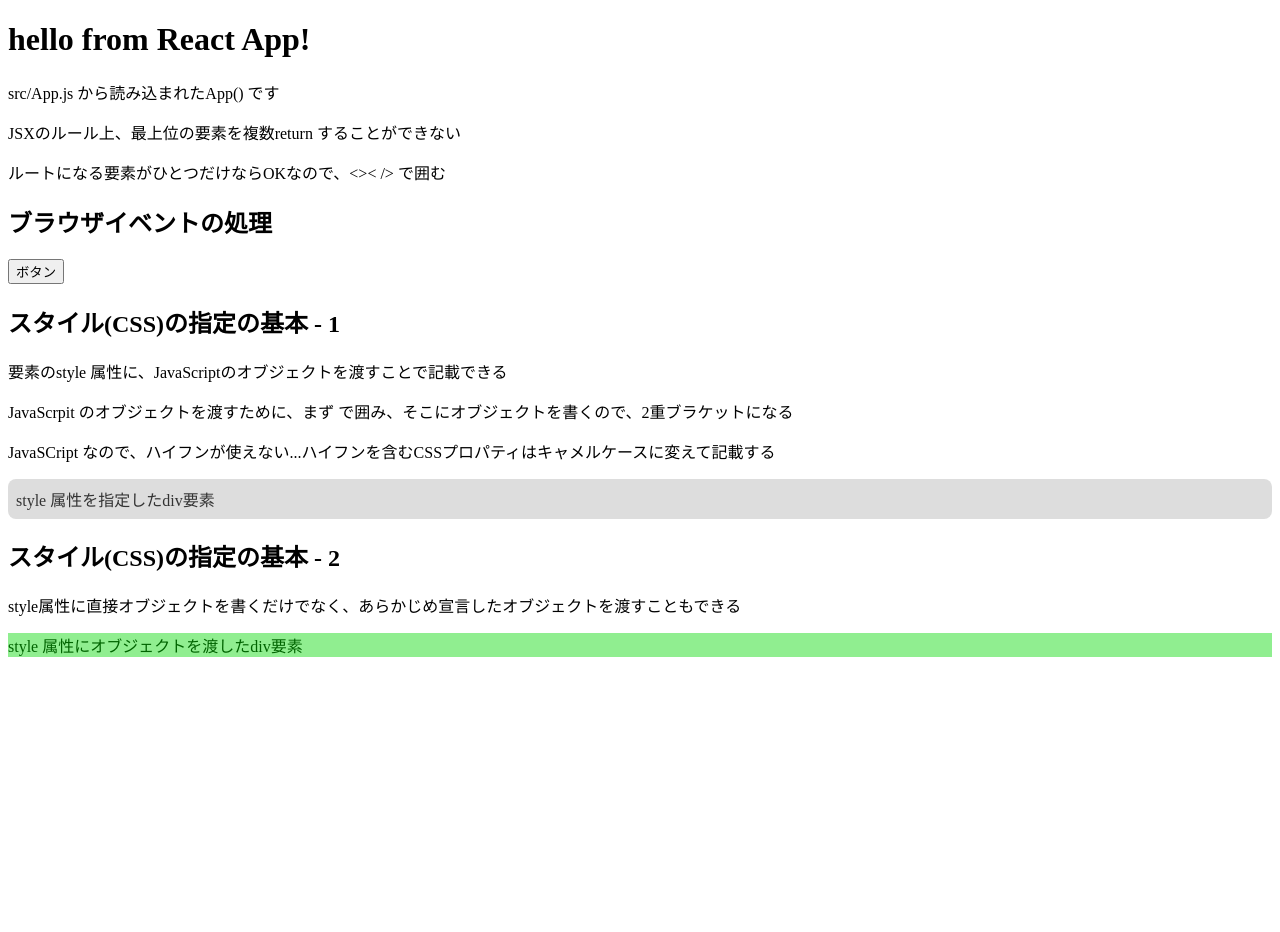
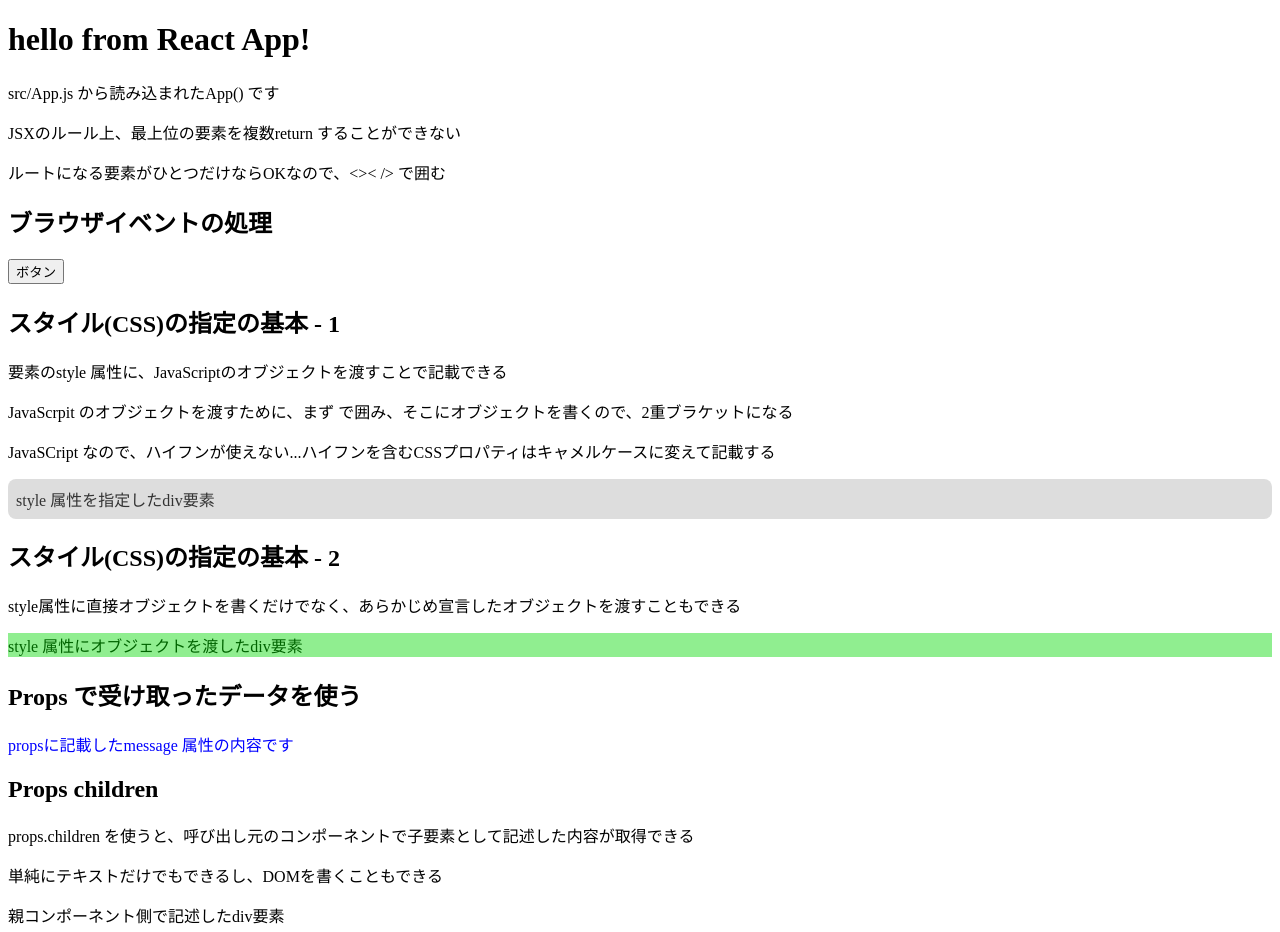
Before and after one commit to y-uchiida/react_training001, a React (Create React App) app: page / in a window 1280 px wide. Shown: the top 932 px of the page. Before the commit the page ends 800 px from the top, so only its background shows below. Built offline with nearby package versions, Linux system fonts and the light colour scheme.

Commit message:
propsの利用例

```diff
--- a/src/App.jsx
+++ b/src/App.jsx
@@ -2,6 +2,8 @@ import {HelloFromReact} from './components/HelloFromReact'
 import {FunctionInComponent} from './components/FunctionInComponent'
 import {EventHandling} from './components/EventHandling'
 import {SetCSSStyles} from './components/SetCSSStyles'
+import {MessageFromProps} from './components/MessageFromProps'
+import {ChildrenOfProps} from './components/ChildrenOfProps'
 
 /* render に渡す関数を宣言、これをコンポーネントとして扱う */
 /* export をつけて宣言することで、別ファイルから読み込むことができるようになる */
@@ -14,6 +16,13 @@ export const App = () => {
       <FunctionInComponent />
       <EventHandling />
       <SetCSSStyles />
+
+      {/* MessageFromProps は、color とmessage を受け取るので、属性として渡す */}
+      <MessageFromProps color="blue" message="propsに記載したmessage 属性の内容です" />
+
+      <ChildrenOfProps fontSize="24px">
+        <div>親コンポーネント側で記述したdiv要素</div>
+      </ChildrenOfProps>
     </>
   );
 };
--- /dev/null
+++ b/src/components/ChildrenOfProps.jsx
@@ -0,0 +1,25 @@
+/* props children
+ * 呼び出し元のコンポーネントが記述した子要素は、props のchildren プロパティに入っている
+ */
+export const ChildrenOfProps = (props) => {
+
+  /* props から、分割代入で内容を受け取る
+   * いちいちprops.***と書かなくてよくなる
+   * また、初期値の設定もできる
+   */
+  const {fontSize = "32px", children} = props
+
+  const style = {
+    fontSize /* 変数名とプロパティ名が同一の場合、省略表記が使える */
+  }
+
+	return (
+		<>
+      <h2>Props children</h2>
+      <p>props.children を使うと、呼び出し元のコンポーネントで子要素として記述した内容が取得できる</p>
+      <p>単純にテキストだけでもできるし、DOMを書くこともできる</p>
+      {children}
+      <div style={style}>props から受け取ったfontSizeの値を利用したdiv要素</div>
+		</>
+	)
+}
--- /dev/null
+++ b/src/components/MessageFromProps.jsx
@@ -0,0 +1,18 @@
+/* propsの利用
+ * 呼び出し元のコンポーネントから値を受け取るための仕組みに、propsがある
+ * 宣言したコンポーネント用の関数の引数に渡されてくる
+ */
+export const MessageFromProps = (props) => {
+  console.log(props)
+
+  const contentStyle = {
+    color: props.color,
+  };
+
+  return (
+    <>
+      <h2>Props で受け取ったデータを使う</h2>
+      <p style={contentStyle}>{props.message}</p>
+    </>
+  )
+}
```
